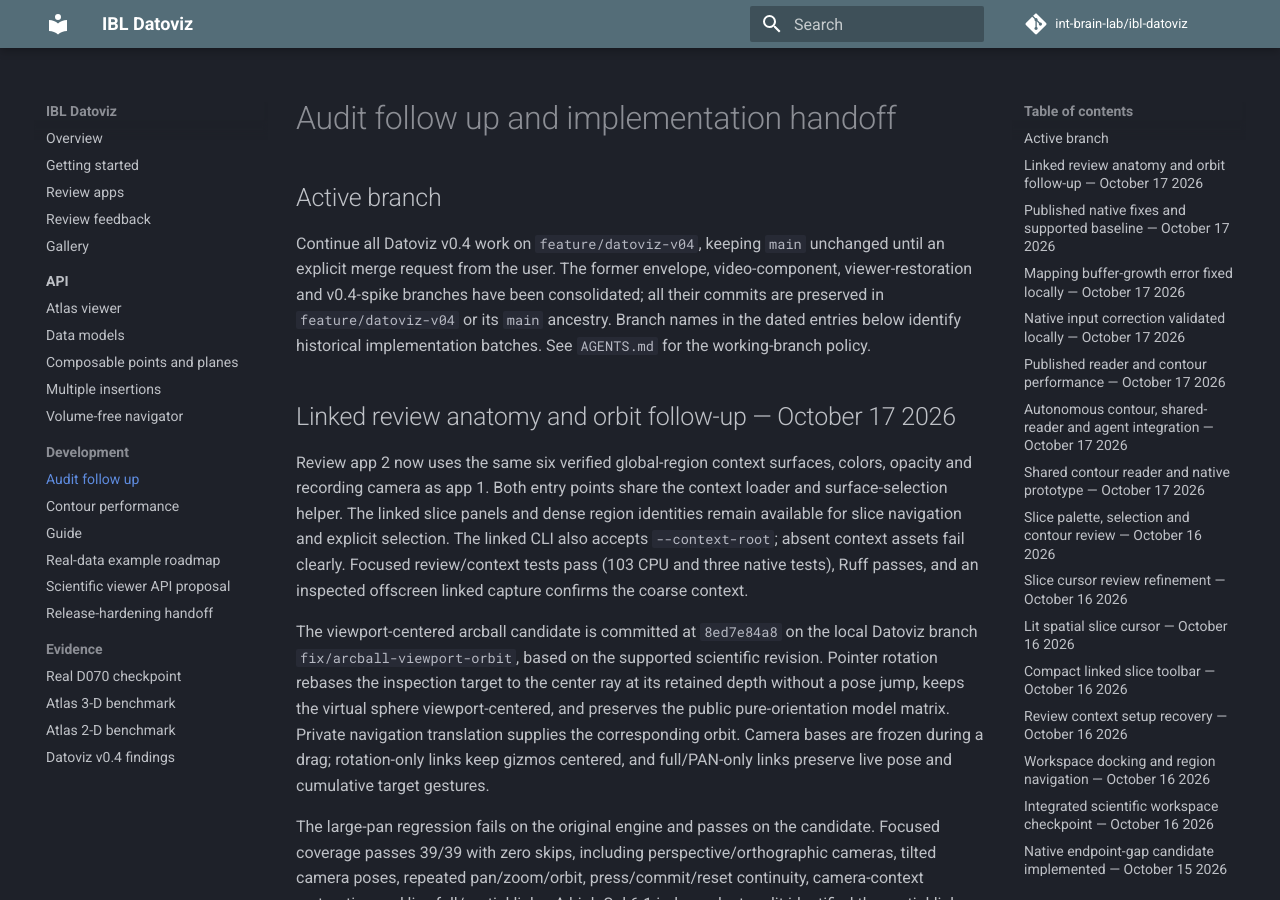
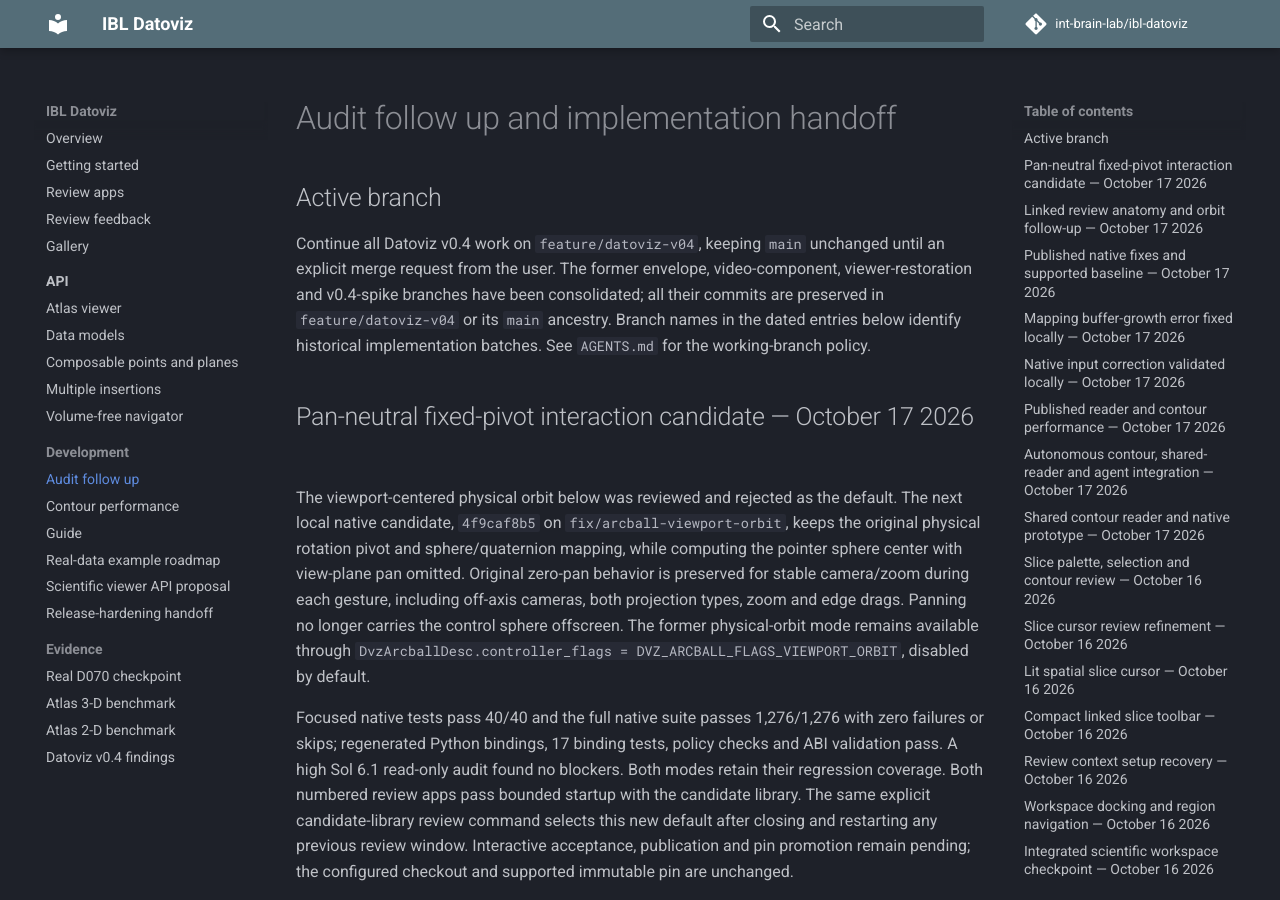
Before and after one commit to int-brain-lab/ibl-datoviz, an MkDocs documentation site: the page built from docs/NEXT_STEPS.md, in a window 1280 px wide and 900 px high. Built offline with MkDocs 1.6.1 and Material for MkDocs 9.7.7, drawn with Linux system fonts in a browser that asks for light colours; comment, search, counter and statistics services are not loaded.

Commit message:
Record fixed-pivot arcball candidate for interaction review

```diff
--- a/docs/NEXT_STEPS.md
+++ b/docs/NEXT_STEPS.md
@@ -8,6 +8,12 @@ video-component, viewer-restoration and v0.4-spike branches have been consolidat
 all their commits are preserved in `feature/datoviz-v04` or its `main` ancestry.
 Branch names in the dated entries below identify historical implementation batches.
 See `AGENTS.md` for the working-branch policy.
+
+## Pan-neutral fixed-pivot interaction candidate — October 17 2026
+
+The viewport-centered physical orbit below was reviewed and rejected as the default. The next local native candidate, `4f9caf8b5` on `fix/arcball-viewport-orbit`, keeps the original physical rotation pivot and sphere/quaternion mapping, while computing the pointer sphere center with view-plane pan omitted. Original zero-pan behavior is preserved for stable camera/zoom during each gesture, including off-axis cameras, both projection types, zoom and edge drags. Panning no longer carries the control sphere offscreen. The former physical-orbit mode remains available through `DvzArcballDesc.controller_flags = DVZ_ARCBALL_FLAGS_VIEWPORT_ORBIT`, disabled by default.
+
+Focused native tests pass 40/40 and the full native suite passes 1,276/1,276 with zero failures or skips; regenerated Python bindings, 17 binding tests, policy checks and ABI validation pass. A high Sol 6.1 read-only audit found no blockers. Both modes retain their regression coverage. Both numbered review apps pass bounded startup with the candidate library. The same explicit candidate-library review command selects this new default after closing and restarting any previous review window. Interactive acceptance, publication and pin promotion remain pending; the configured checkout and supported immutable pin are unchanged.
 
 ## Linked review anatomy and orbit follow-up — October 17 2026
 
```
